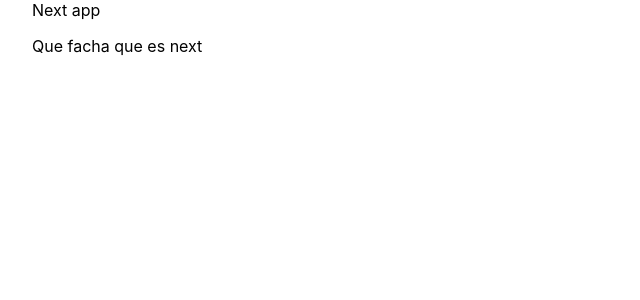
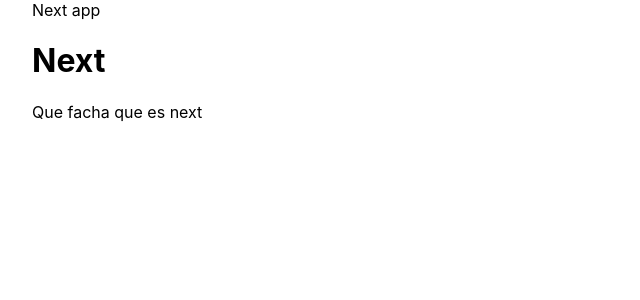
Before and after one commit to mgueyraud/workoop, a Next.js app in the folder frontend/: page / in a window 1280 px wide. Shown: the top 300 px of the page, without its empty margins (0-640 px from the left). Built offline with nearby package versions, Linux system fonts and the light colour scheme.

Commit message:
Le agregue un nuevo Next

```diff
--- a/frontend/pages/index.tsx
+++ b/frontend/pages/index.tsx
@@ -14,6 +14,7 @@
       </Head>
 
       <main>Next app</main>
+      <h1>Next</h1>
       <p>Que facha que es next</p>
     </div>
   );
```
